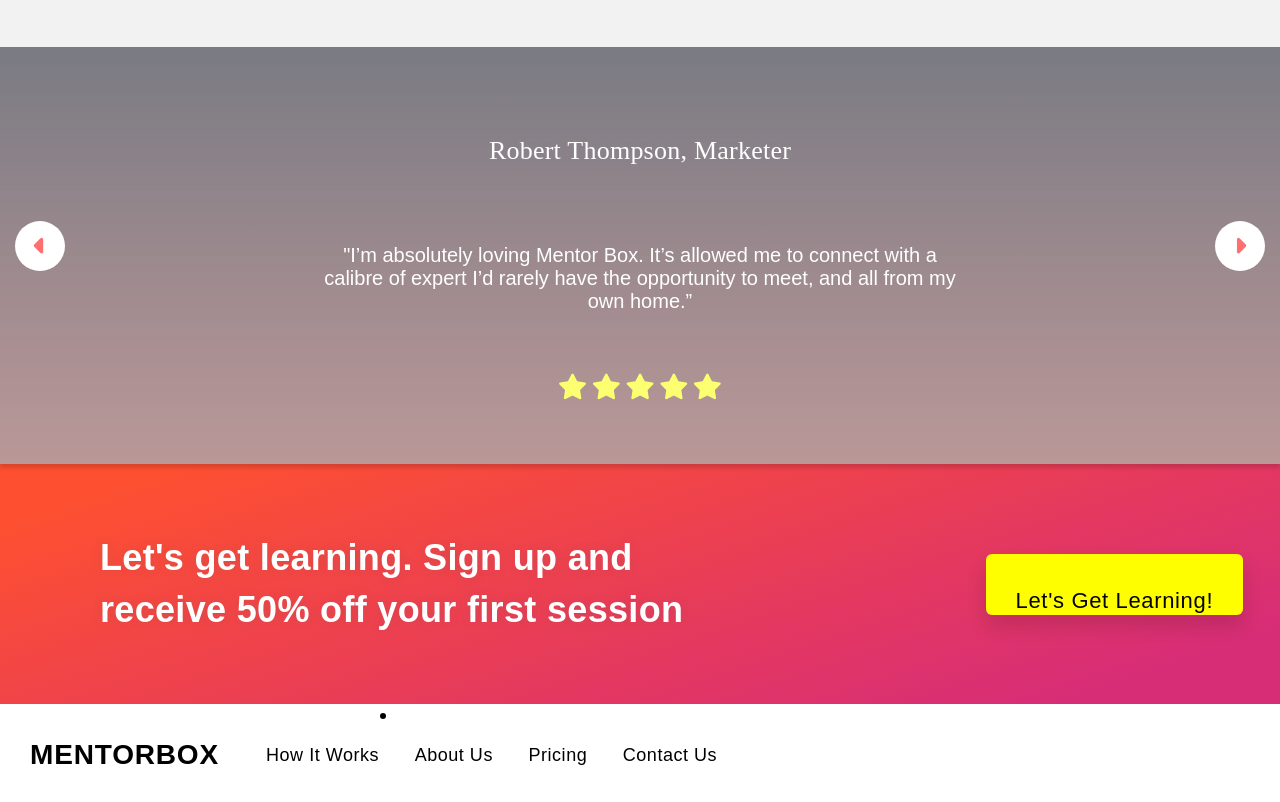
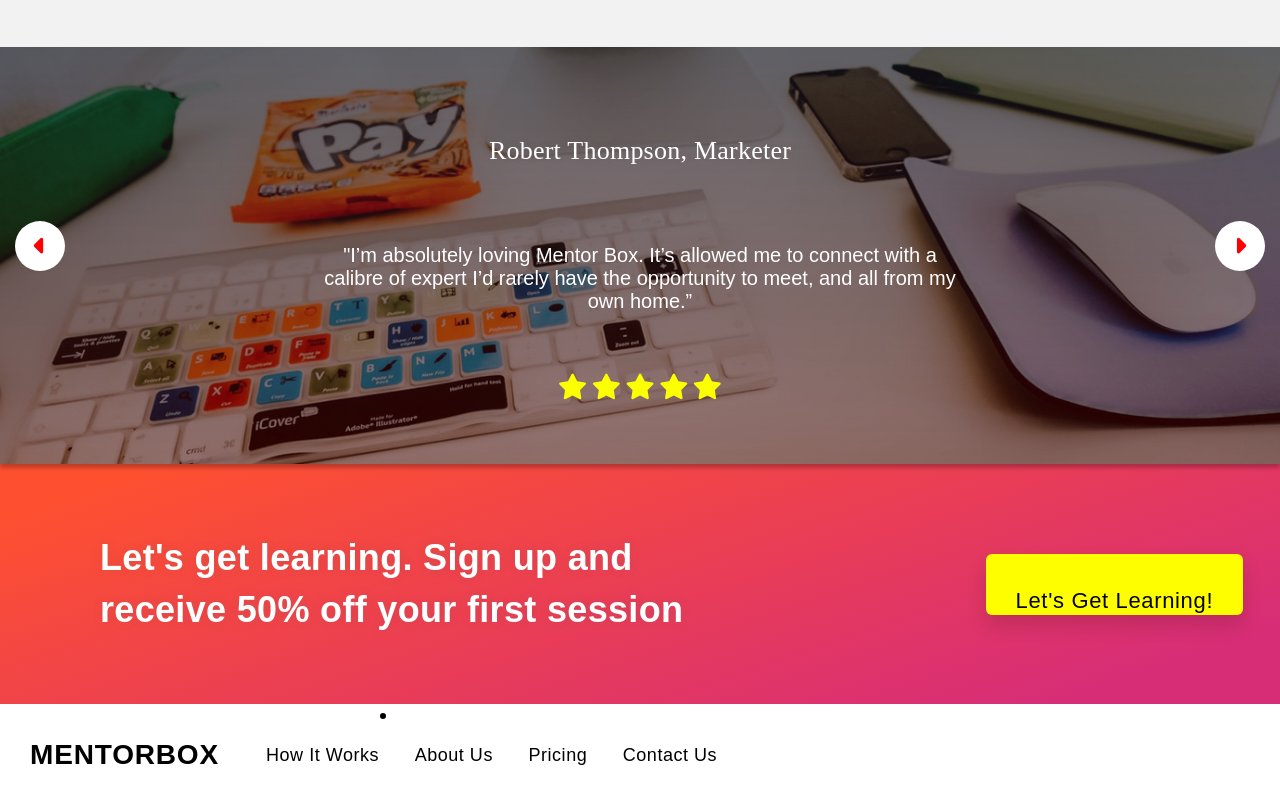
Before and after one commit to Khuong19/Mentorbox01, a plain HTML site: page index.html in a window 1280 px wide. Shown: the part 1917-2719 px from the top of the page. Drawn offline with Linux system fonts and the light colour scheme.

Commit message:
Update style.css

```diff
--- a/style.css
+++ b/style.css
@@ -361,11 +361,19 @@ h1 {
     background-position: center;
     background-size: cover;
     box-shadow: 0px 4px 4px rgba(0, 0, 0, 0.25);
+}
+
+.Testimonial::before {
+    width: 100%;
+    height: 100%;
+    position: absolute;
+    top: 0%;
+    content: "";
+    display: block;
     background: linear-gradient(180deg, #131323 0%, rgba(87, 1, 1, 0.721977) 100%);
     background-blend-mode: overlay;
     opacity: 0.56;
 }
-
 
 #right-arr, #left-arr {
     z-index: 1;
@@ -381,10 +389,13 @@ h1 {
     transition: 0.4 ease;
 }
 
-#right-arr:hover,#left-arr:hover {
-    box-shadow: 0px 0px 10px rgba(94, 94, 94, 0.148862);
+#left-arr:hover {
+    left: -10px;
 }
 
+#right-arr:hover {
+    right: -10px;
+}
 
 
 #right-arr{
@@ -401,16 +412,10 @@ h1 {
     left: 0%;
 }
 
-.Testimonial::after {
-    z-index: 1;
-    content: "";
-    position: fixed;
-    background: linear-gradient(180deg, #131323 0%, rgba(87, 1, 1, 0.721977) 100%);
-    background-blend-mode: overlay;
-    opacity: 0.56;
-}
 
 .testi-title{
+    position: relative;
+    z-index: 1;
     display: flex;
     flex-direction: column;
     justify-content: center;
@@ -418,7 +423,6 @@ h1 {
     font-weight: 500;
     font-size: 26px;
     line-height: 47px;
-    text-align: center;
     letter-spacing: 0.234586px;
     color: #FFFFFF;
     text-shadow: 0px 0px 10px rgba(94, 94, 94, 0.148862);
@@ -428,6 +432,8 @@ h1 {
 }
 
 blockquote{
+    position: relative;
+    z-index: 1;
     color: White;
     max-width: 50%;
     text-align: center;
@@ -435,6 +441,8 @@ blockquote{
 }
 
 .icon-star{
+    position: relative;
+    z-index: 1;
     text-align: center;
     padding-top: 5%;
     padding-bottom: 5%;
@@ -481,6 +489,12 @@ blockquote{
     line-height: 33px;
     letter-spacing: 0.649624px;
     color: #050505;
+    transition: ease-out 0.4s;
+}
+
+.btn-3:hover{
+    left: -1231x;
+    box-shadow: 3px 0;
 }
 
 /* ******************** FOOTER ******************** */
```
